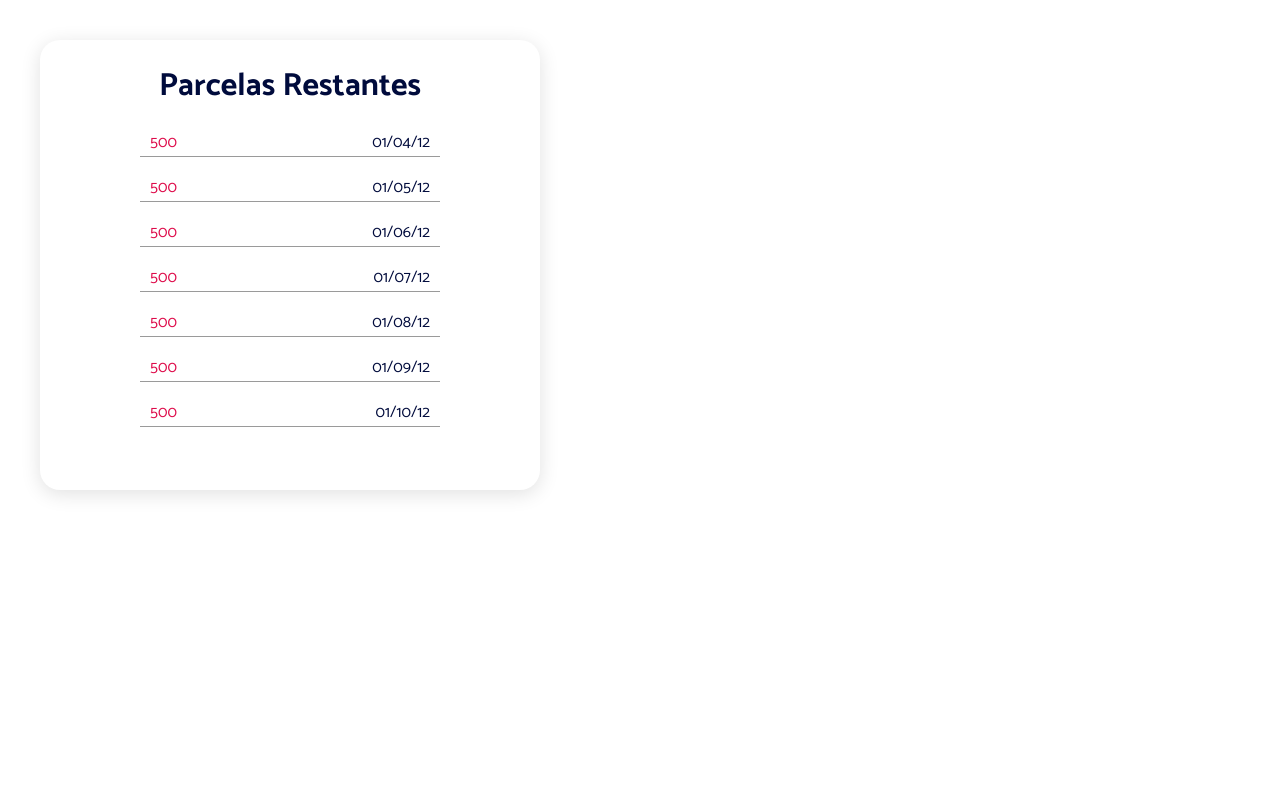
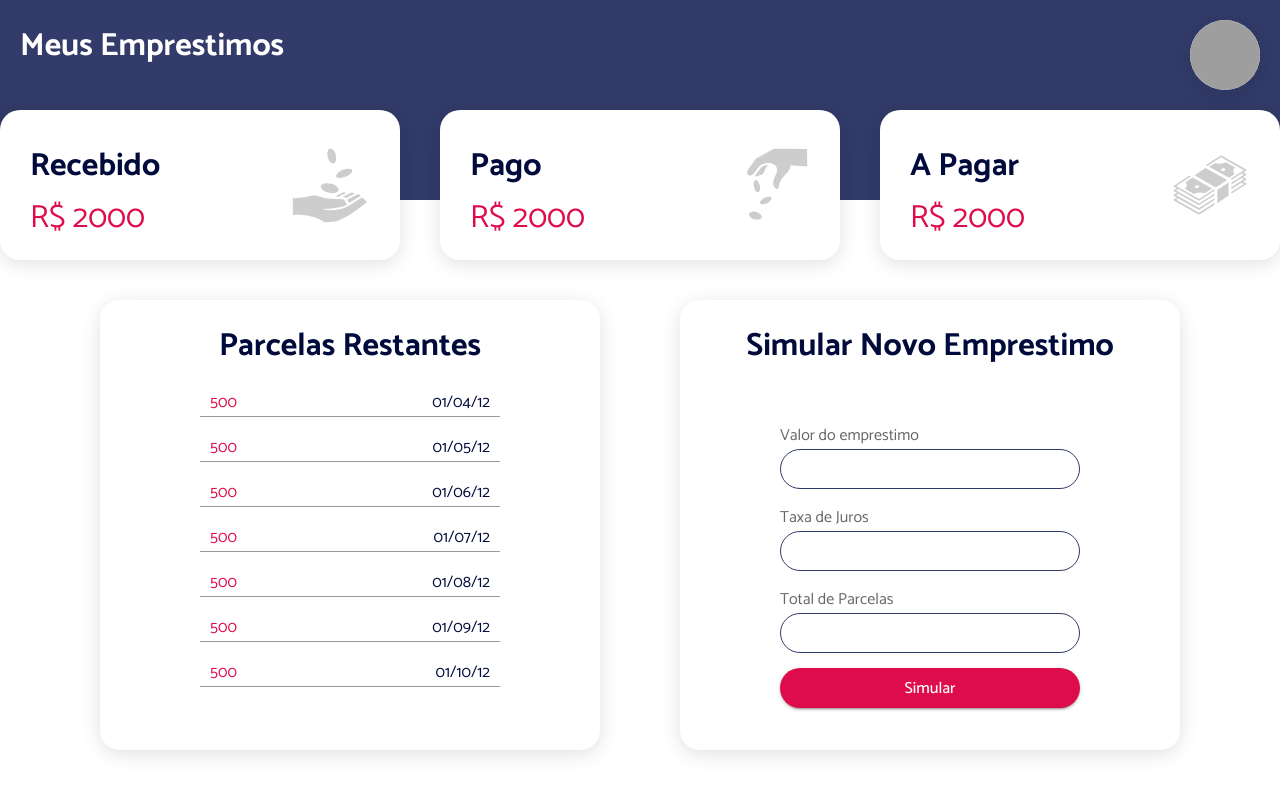
Before and after one commit to jucielly/loan-dashboard, a React (Create React App) app: page / in a window 1280 px wide. Shown: the top 794 px of the page. Built offline with nearby package versions, Linux system fonts and the light colour scheme; grey boxes are pictures that could not be loaded.

Commit message:
page styles finished

```diff
--- a/src/App.js
+++ b/src/App.js
@@ -1,5 +1,5 @@
 import React from 'react';
-import Test from './components/pages/testPage';
+import LoanDashboard from './components/pages/LoanDashboard';
 import Theme from './styles/theme';
 import GlobalStyle from './styles/GlobalStyle';
 
@@ -7,7 +7,7 @@ const App = () => {
   return (
     <Theme>
       <GlobalStyle />
-      <Test />
+      <LoanDashboard />
     </Theme>
   );
 };
--- a/src/components/organisms/Header/index.js
+++ b/src/components/organisms/Header/index.js
@@ -11,6 +11,7 @@ const Container = styled.div`
   padding: 20px;
   color: ${(props) => props.theme.colors.defaultWhite};
   background-color: ${(props) => props.theme.colors.secondary};
+  margin-bottom: 60px;
 
   h1 {
     flex-grow: 1;
--- a/src/components/organisms/installmentsCard/index.js
+++ b/src/components/organisms/InstallmentsCard/index.js
@@ -1,5 +1,5 @@
 import React from 'react';
-import InstallmentList from '../../organisms/InstallmentList';
+import InstallmentList from '../InstallmentList';
 import SimpleCard from '../../atoms/SimpleCard';
 import styled from 'styled-components';
 
--- a/src/components/pages/LoanDashboard/index.js
+++ b/src/components/pages/LoanDashboard/index.js
@@ -1,7 +1,26 @@
 import React from 'react';
+import styled from 'styled-components';
+import Header from '../../organisms/Header';
+import InstallmentCard from '../../organisms/InstallmentsCard';
+import LoansimulatorCard from '../../organisms/LoanSimulatorCard';
+
+const Container = styled.div`
+  display: flex;
+  justify-content: center;
+  align-items: center;
+  width: 100%;
+`;
 
 const LoanDashboard = () => {
-  return <h1>oi</h1>;
+  return (
+    <>
+      <Header />
+      <Container>
+        <InstallmentCard />
+        <LoansimulatorCard />
+      </Container>
+    </>
+  );
 };
 
 export default LoanDashboard;
```
